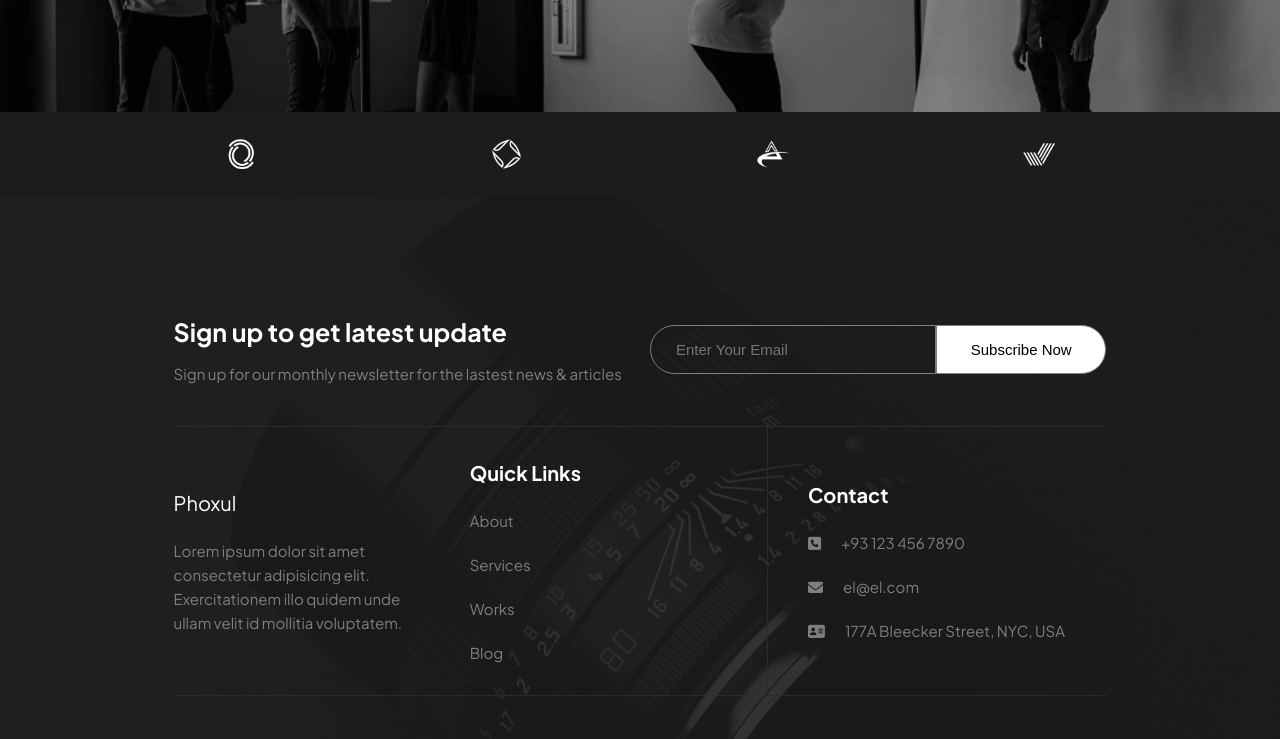
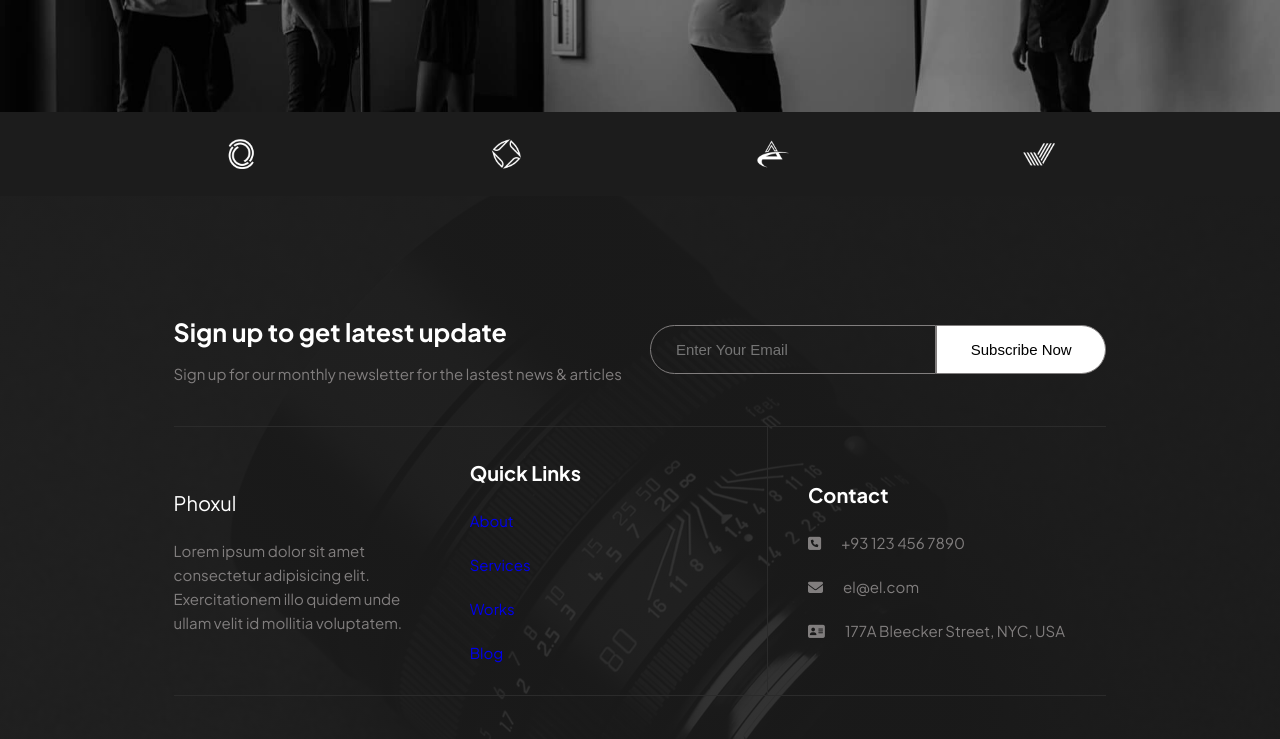
Before and after one commit to buumu8/phoxul-studio, a plain HTML site: page index.html in a window 1280 px wide. Shown: the part 6512-7251 px from the top of the page. Drawn offline with Linux system fonts and the light colour scheme.

Commit message:
finalize

```diff
--- a/index.html
+++ b/index.html
@@ -23,12 +23,12 @@
       <!-- Nav -->
       <nav class="header__nav" id="header_nav">
         <a class="header__nav--link" href="#">Home</a>
-        <a class="header__nav--link" href="#">About</a>
-        <a class="header__nav--link" href="#">Services</a>
-        <a class="header__nav--link" href="#">Works</a>
-        <a class="header__nav--link" href="#">Gallery</a>
-        <a class="header__nav--link" href="#">Blog</a>
-        <a class="header__nav--link" href="#">Contact</a>
+        <a class="header__nav--link" href="#about">About</a>
+        <a class="header__nav--link" href="#services">Services</a>
+        <a class="header__nav--link" href="#works">Works</a>
+        <a class="header__nav--link" href="#gallery">Gallery</a>
+        <a class="header__nav--link" href="#blog">Blog</a>
+        <a class="header__nav--link" href="#contact">Contact</a>
       </nav>
 
       <div class="hamburger" id="hamburger">
@@ -39,7 +39,7 @@
     </header>
 
     <!--------------------- Hero Section -->
-    <section class="hero overall-layout section__padding">
+    <section id="hero" class="hero overall-layout section__padding">
       <div class="hero__content">
         <h6 class="hero__content--mini-title">Welcome to</h6>
         <h1 class="hero__content--title">Phoxul Studio</h1>
@@ -58,7 +58,7 @@
     </section>
 
     <!------------ Personal Info Section -->
-    <section class="personal-info overall-layout section__padding">
+    <section id="about" class="personal-info overall-layout section__padding">
       <div class="personal-info__content">
         <h2 class="personal-info__content--title section__title">
           Lorem ipsum dolor sit amet consectetur adipisicing elit. Facere, quis.
@@ -88,7 +88,7 @@
       </figure>
     </section>
     <!----------------- Services Section -->
-    <section class="services overall-layout section__padding">
+    <section id="services" class="services overall-layout section__padding">
       <h2 class="services__title section__title">My Services</h2>
       <p class="services__para section__para">
         Lorem ipsum dolor sit amet consectetur, adipisicing elit. Ipsum deserunt delectus repellat
@@ -135,7 +135,7 @@
       </div>
     </section>
     <!---------------------- News Section -->
-    <section class="news overall-layout section__padding">
+    <section id="blog" class="news overall-layout section__padding">
       <div class="news__info">
         <h2 class="news__info--title section__title">Latest News</h2>
         <p class="news__info--para section__para">
@@ -162,7 +162,7 @@
       </article>
     </section>
     <!------------------ My works Section -->
-    <section class="my-works overall-layout section__padding">
+    <section id="works" class="my-works overall-layout section__padding">
       <h2 class="my-works__title section__title">My Works</h2>
       <ul class="my-works__areas">
         <li class="my-works__areas--area section__para">All</li>
@@ -172,7 +172,7 @@
         <li class="my-works__areas--area section__para">Fashion</li>
         <li class="my-works__areas--area section__para">Product</li>
       </ul>
-      <div class="my-works__imgs">
+      <div id="gallery" class="my-works__imgs">
         <figure class="my-works__imgs--img">
           <img src="images/my-works/my-work-1.jpg" alt="My Works" loading="lazy" />
         </figure>
@@ -203,7 +203,7 @@
       </div>
     </section>
     <!------------------- Contact Section -->
-    <section class="contact overall-layout parallax section__padding">
+    <section id="contact" class="contact overall-layout parallax section__padding">
       <div class="contact__info">
         <h2 class="contact__info--title">
           Need help with professional photography? Let's work together
@@ -267,10 +267,10 @@
         <div class="footer__author--quick-links">
           <h3 class="footer__author--quick-links__title">Quick Links</h3>
           <ul class="footer__author--quick-links__container">
-            <li>About</li>
-            <li>Services</li>
-            <li>Works</li>
-            <li>Blog</li>
+            <li><a href='#'>About</a></li>
+            <li><a href='#services'>Services</a></li>
+            <li><a href='#works'>Works</a></li>
+            <li><a href='#blog'>Blog</a></li>
           </ul>
         </div>
         <div class="footer__author-contact">
--- a/style.css
+++ b/style.css
@@ -103,6 +103,10 @@
   /* Family */
   --font-family-title: "Oswald", sans-serif;
   --font-family-content: "Plus Jakarta Sans", sans-serif;
+}
+
+html {
+  scroll-behavior: smooth;
 }
 
 body {
```
